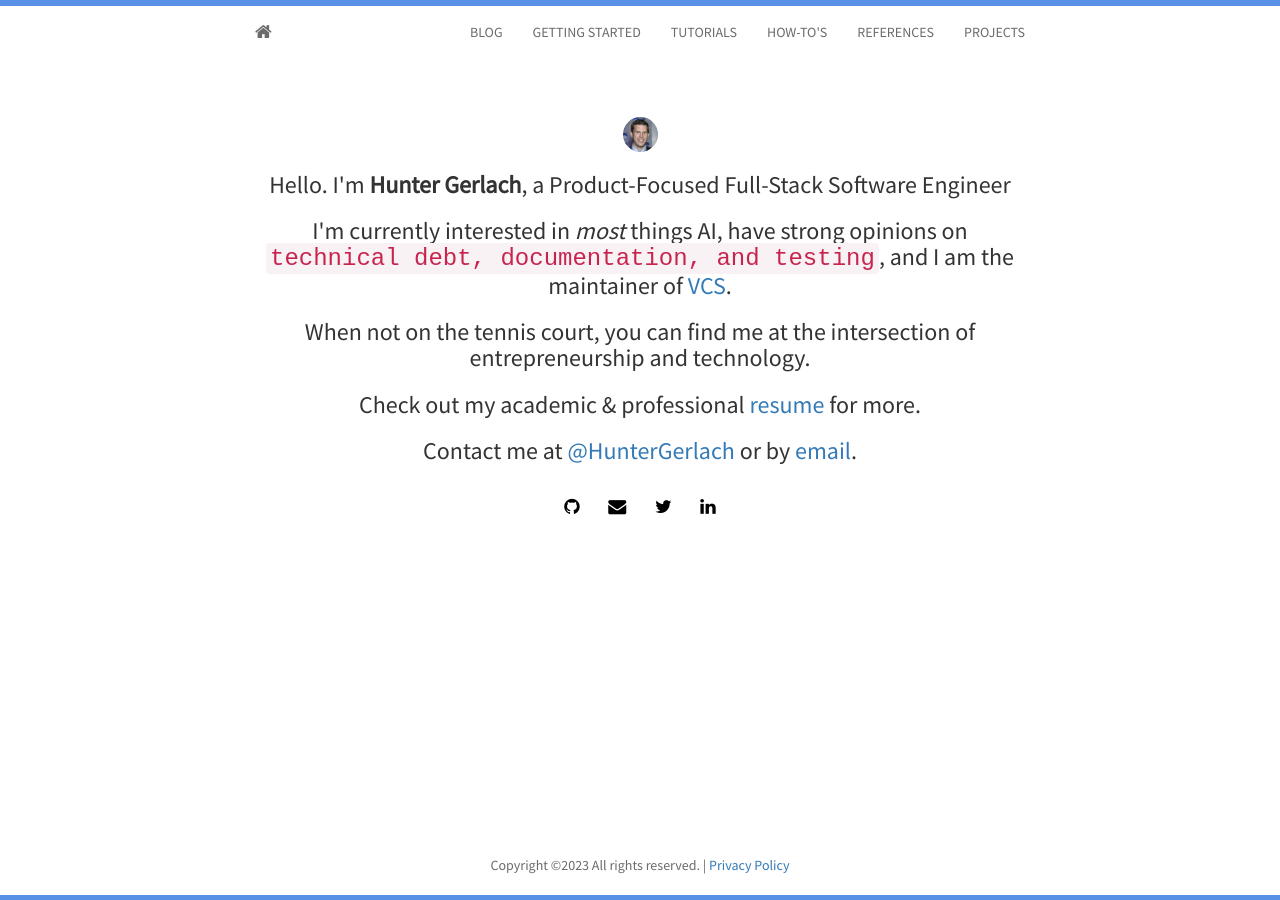
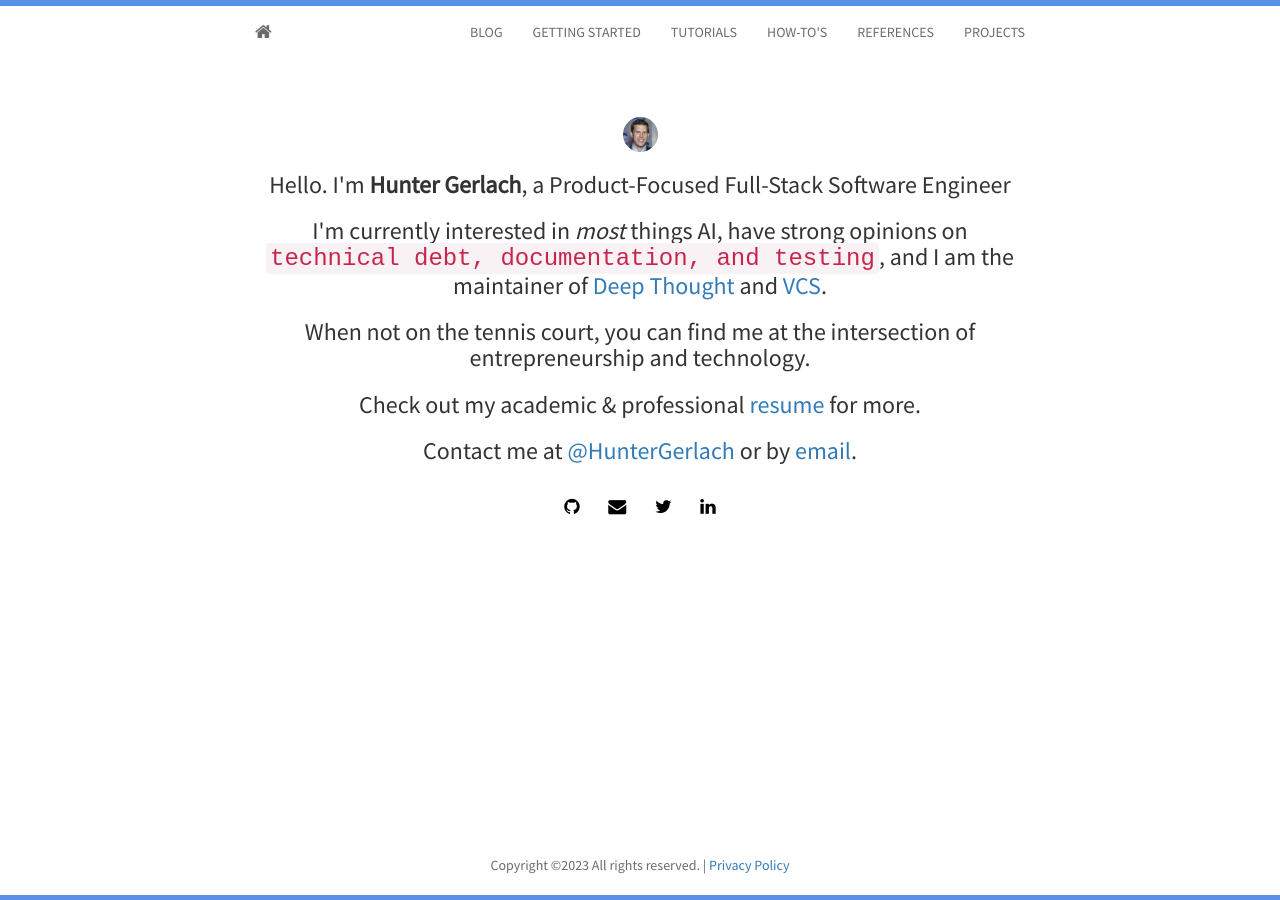
Before and after one commit to HunterGerlach/www.huntergerlach.com, a Jekyll site: the page built from index.html, in a window 1280 px wide. Built offline with Jekyll 4.4.1, drawn with Linux system fonts in a browser that asks for light colours; nearby versions of some CDN libraries; the list of posts is cut into pages by our own code.

Commit message:
Add deep-thought repo reference

```diff
--- a/index.html
+++ b/index.html
@@ -8,7 +8,7 @@ layout: home
 		<img class="img-circle" src="{{ site.baseurl }}static/img/{{ site.avatar }}" alt="Responsive image">
 	  </div>
 	  <h3>Hello. I'm <strong>{{ site.author }}</strong>, a Product-Focused Full-Stack Software Engineer</h3>
-          <h3>I'm currently interested in <em>most</em> things AI, have strong opinions on <code>technical debt, documentation, and testing</code>, and I am the maintainer of <a href="https://github.com/VCS-Collection-System" alt="VCS GitHub page">VCS</a>.</h3>
+          <h3>I'm currently interested in <em>most</em> things AI, have strong opinions on <code>technical debt, documentation, and testing</code>, and I am the maintainer of <a href="https://github.com/HunterGerlach/deep-thought" alt="Deep Thought GitHub repo">Deep Thought</a> and <a href="https://github.com/VCS-Collection-System" alt="VCS GitHub page">VCS</a>.</h3>
 	  <h3>When not on the tennis court, you can find me at the intersection of entrepreneurship and technology.</h3>
 	  <!--<h3>Have a look at some of my working <a href="{{ site.baseurl }}projects.html"> projects</a>.</h3>-->
 	  <h3>Check out my academic &amp; professional <a href="https://www.linkedin.com/in/hgerlach/">resume</a> for more.</h3>
```
